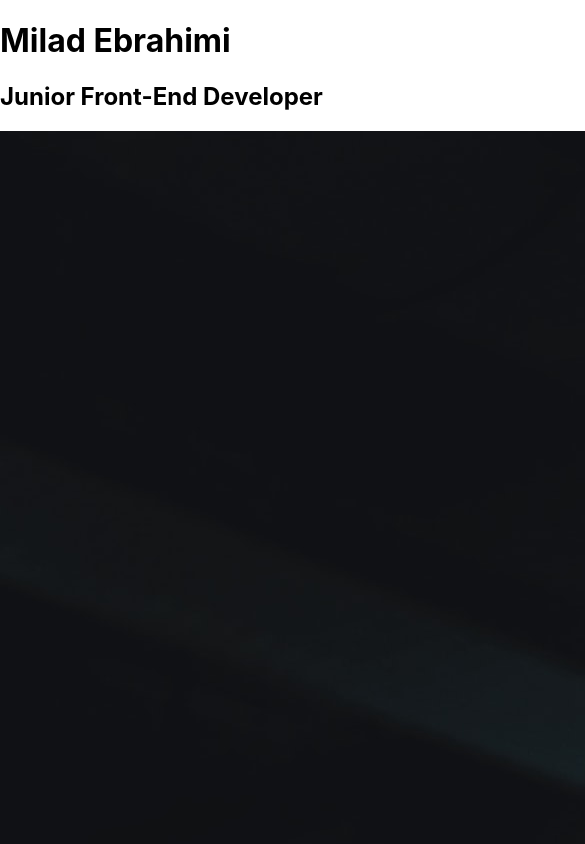
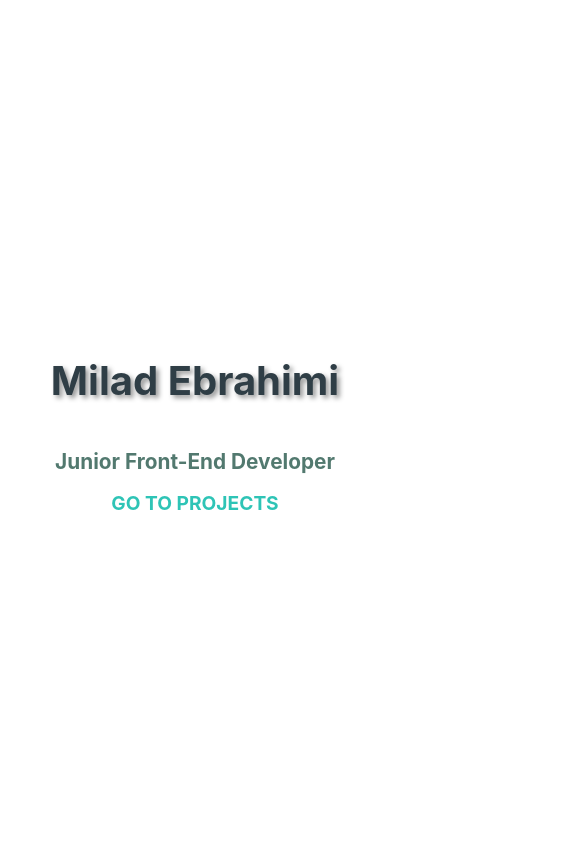
Before and after one commit to Miladebrahimi96/React.js-Portfolio, a React (Create React App) app: page / in a window 390 px wide. Shown: the top 844 px of the page, 585 px wide, since content can reach past the window. Built offline with nearby package versions, Linux system fonts and the light colour scheme.

Commit message:
Hero component styled

```diff
--- a/src/components/shared/Hero.js
+++ b/src/components/shared/Hero.js
@@ -1,16 +1,22 @@
 import React from 'react';
+import { Link } from "react-router-dom";
+
+//styles
+import styles from "./Hero.module.css";
 
 //images
 import heroImage from "../../images/hero.jpg";
 
 const Hero = () => {
     return (
-        <div>
-            <div>
+        <div className={styles.container}>
+            <div className={styles.titleContainer}>
                 <h1>Milad Ebrahimi</h1>
                 <h2>Junior Front-End Developer</h2>
+                <Link to="">Go to Projects</Link>
             </div>
-            <img src={heroImage} alt="Hero Image"/>
+            <img src={heroImage} alt="Hero"/>
+
         </div>
     );
 };
--- /dev/null
+++ b/src/components/shared/Hero.module.css
@@ -0,0 +1,90 @@
+.container{
+    display: flex;
+    justify-content: space-between;
+    align-items: center;
+    flex-direction: row;
+    padding: 0 100px;
+    min-height: 100vh;
+}
+
+.titleContainer h1 {
+    color: #2f3e46;
+    font-size: 4.5rem;
+    text-shadow: 3px 3px 5px rgba(149, 150, 150, 1);
+}
+
+.titleContainer h2 {
+    color: #52796f;
+    font-size: 2rem;
+}
+
+.container img {
+    width: 400px;
+    clip-path: circle();
+}
+
+
+.titleContainer a {
+    text-decoration: none;
+    color: #2ec4b6;
+    font-weight: bold;
+    font-size: 1.2rem;
+    text-transform: uppercase;
+}
+
+.titleContainer a:hover {
+    font-size: 1.3rem;
+    color: #1a73e8;
+}
+
+@media (max-width: 1200px ) {
+    .container img {
+        width: 300px;
+    }
+}
+@media (max-width: 1100px ) {
+    .titleContainer h1 {
+        font-size: 3.5rem;
+    }
+
+    .titleContainer h2 {
+        font-size: 1.6rem;
+    }
+    .container img {
+        width: 250px;
+    }
+
+}
+@media (max-width: 899px ) {
+    .container img {
+        display: none;
+    }
+    .container{
+        justify-content: center;
+    }
+
+    .titleContainer{
+        display: flex;
+        flex-direction: column;
+        justify-content: center;
+        align-items: center;
+
+    }
+
+    .titleContainer h1, h2 {
+        text-align: center;
+    }
+
+}
+@media (max-width: 600px ) {
+    .container {
+        padding: 0 50px;
+    }
+    .titleContainer h1 {
+        font-size: 2.5rem;
+    }
+    .titleContainer h2 {
+        font-size: 1.3rem;
+    }
+
+}
```
